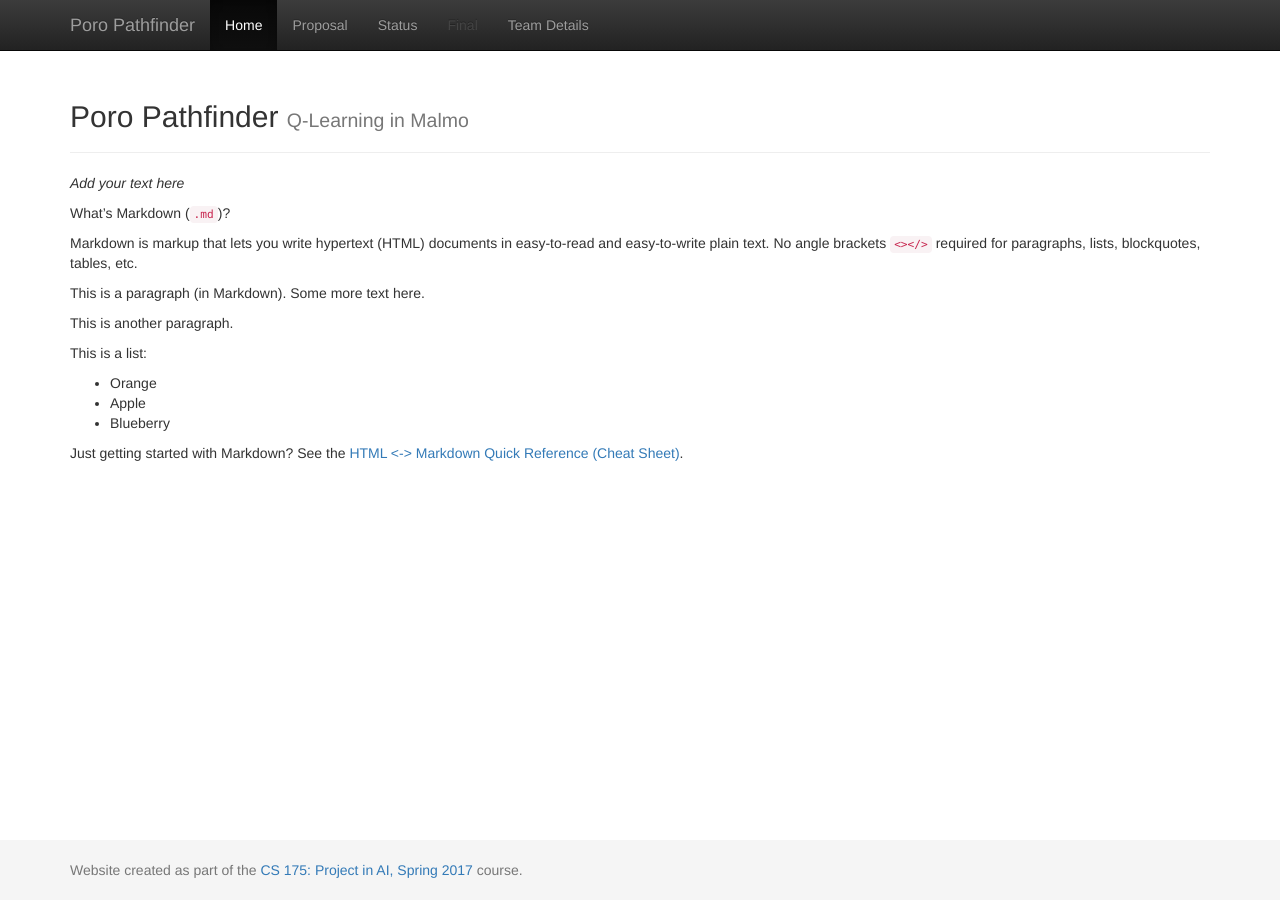
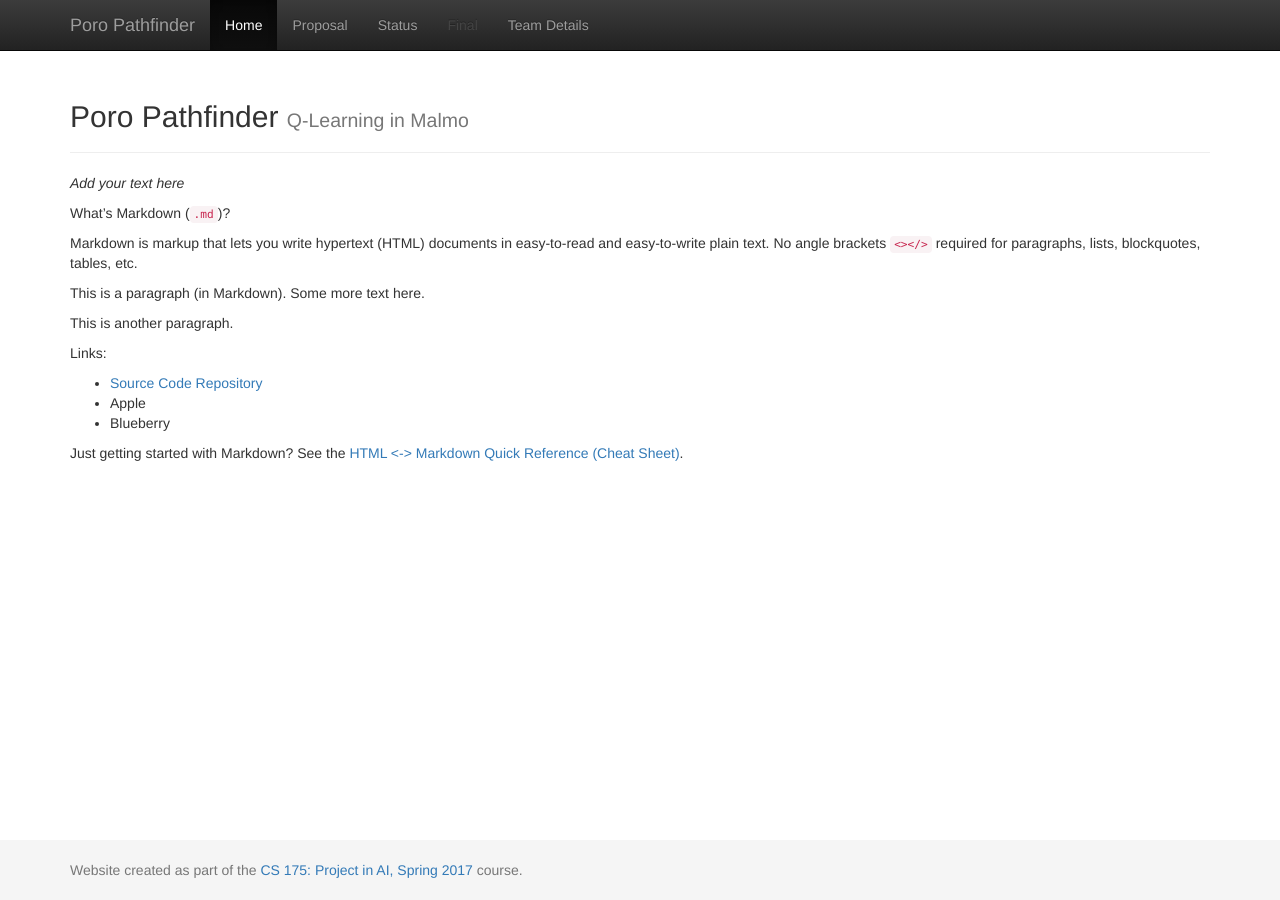
Before and after one commit to ctypewriter/Malmo-AI, a Jekyll site: the page built from docs/index.md, in a window 1280 px wide. Built offline with Jekyll 4.4.1, drawn with Linux system fonts in a browser that asks for light colours.

Commit message:
Update index.md

```diff
--- a/docs/index.md
+++ b/docs/index.md
@@ -19,9 +19,8 @@ text here.
 
 This is another paragraph.
 
-This is a list:
-
-- Orange
+Links:
+- [Source Code Repository][code_rep]
 - Apple
 - Blueberry
 
@@ -30,5 +29,5 @@ This is a list:
 Just getting started with Markdown?
 See the [HTML <-> Markdown Quick Reference (Cheat Sheet)][quickref].
 
-
+[code_rep]: https://github.com/ctypewriter/Poro-Pathfinder/tree/master/code
 [quickref]: https://github.com/mundimark/quickrefs/blob/master/HTML.md
```
